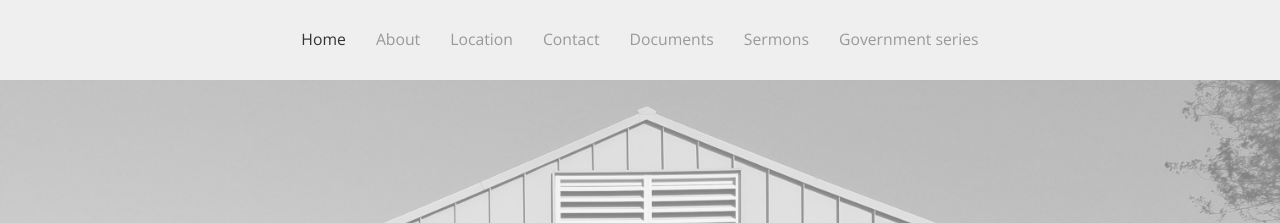
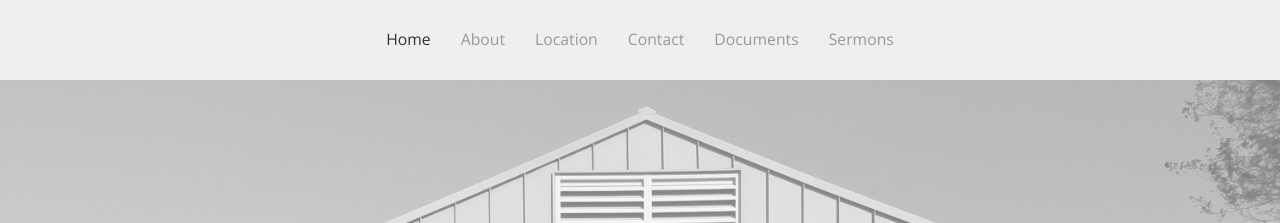
Before and after one commit to SaintDavidsChurch/website, a Jekyll site: the page built from index.html, in a window 1280 px wide. Shown: the top 223 px of the page. Built offline with Jekyll 4.4.1, drawn with Linux system fonts in a browser that asks for light colours.

Commit message:
Updated by InferCMS

```diff
--- a/_data/navigation.yml
+++ b/_data/navigation.yml
@@ -10,5 +10,3 @@
   url: /#documents
 - title: Sermons
   url: /sermons
-- title: Government series
-  url: /govtseries
```
